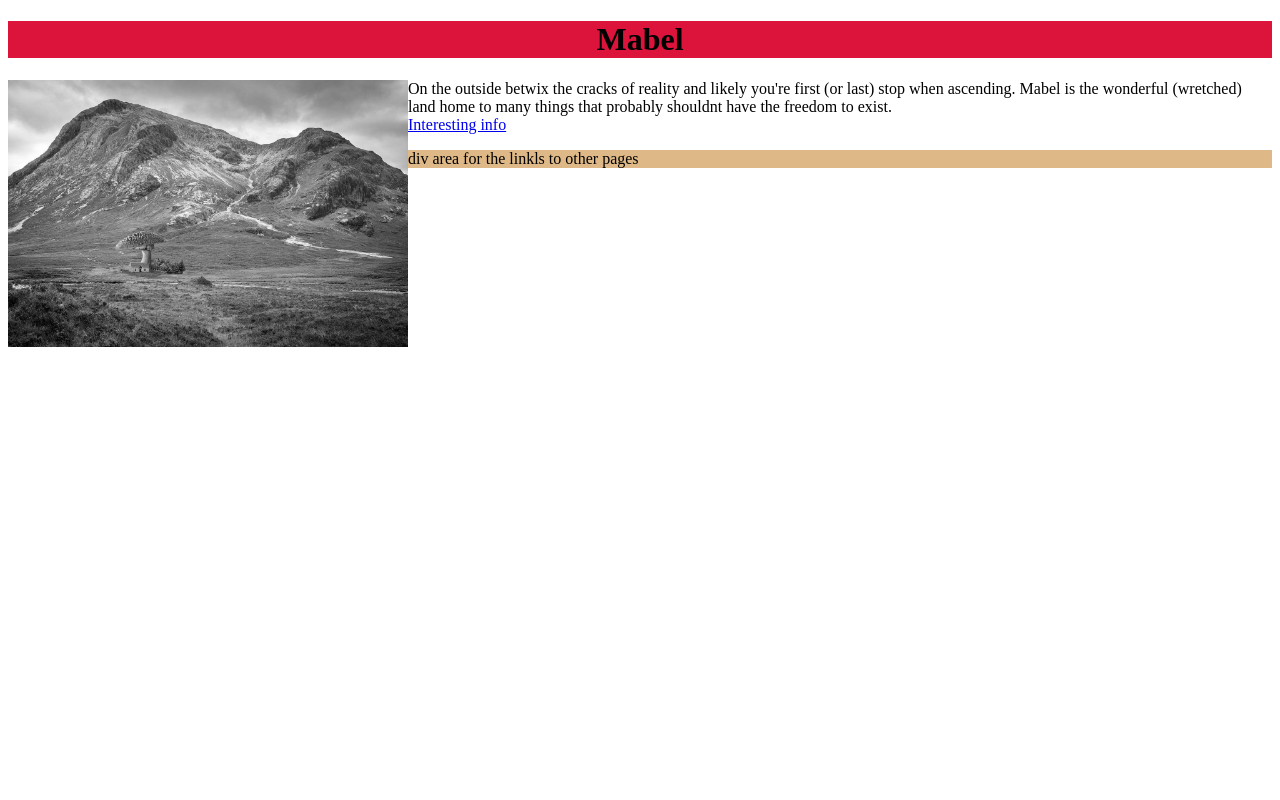
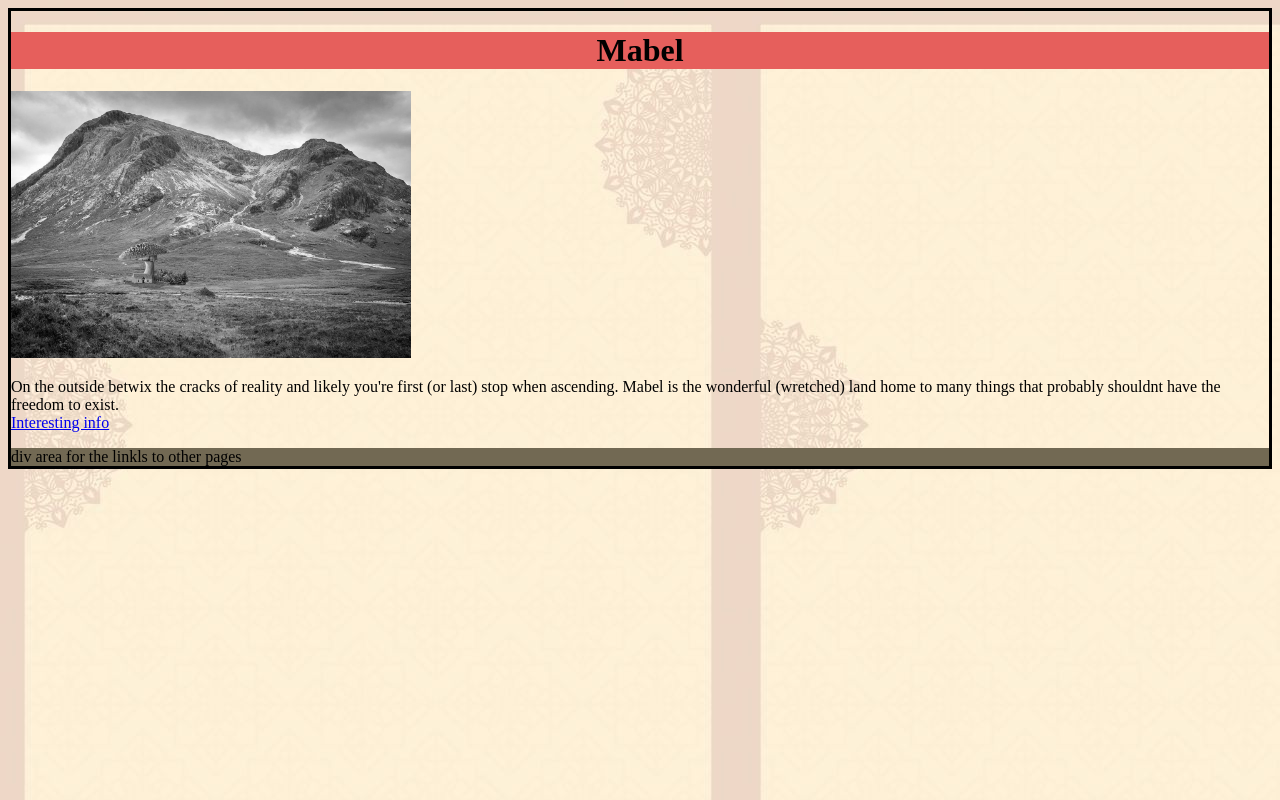
Before and after one commit to NotCultist/Mabel, a plain HTML site: page index.html in a window 1280 px wide. Drawn offline with Linux system fonts and the light colour scheme.

Commit message:
background

```diff
--- a/index.html
+++ b/index.html
@@ -4,14 +4,14 @@
         <meta charset="UTF-8" />
         <title>Mabel-home-page</title>
     </head>
-    <body>
+    <body style="border-style: solid; background-color: #efefd0; background-image: url(backdrop.jpg);">
         <!-- this is a comment -->
-        <h1 style="text-align-last:center;background-color:crimson;">
+        <h1 style="text-align-last:center;background-color: #e65f5c;">
             Mabel
         </h1>
 
 
-        <img style="float: left;" src="scottish-highlands-travel-guide.jpg" width=400>
+        <img src="scottish-highlands-travel-guide.jpg" alt="shroomhouse" width=400>
         <p>
             On the outside betwix the cracks of reality and likely
             you're first (or last) stop when ascending. Mabel is
@@ -19,7 +19,7 @@
             probably shouldnt have the freedom to exist. <br>
             <a href=https://en.wikipedia.org/wiki/Carbon_filtering>Interesting info</a>
         </p>
-        <div style= "background-color: burlywood">
+        <div style= "background-color: #726953">
     div area for the linkls to other pages
         </div>
     </body>
```
Also changed, not shown: backdrop.jpg (added).
